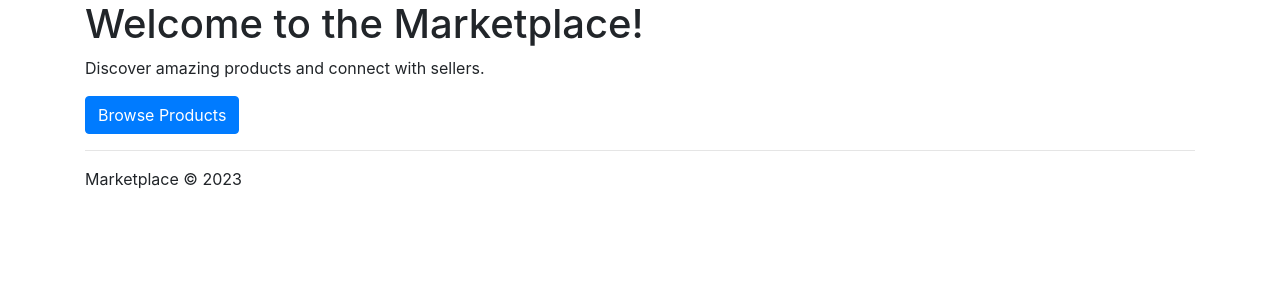
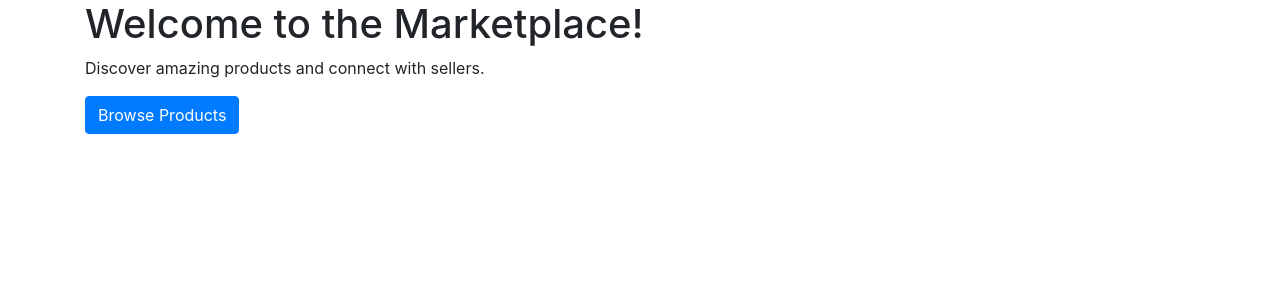
Before and after one commit to cc-bhu/marketplace, a Django app: page / in a window 1280 px wide. Shown: the part 82-382 px from the top of the page. Run offline with Django 4.2, Linux system fonts and the light colour scheme; some libraries are stand-ins or nearby versions.

Commit message:
updated previous mistake of adding some unuseful codes.

```diff
--- a/marketplace/home/templates/index.html
+++ b/marketplace/home/templates/index.html
@@ -23,21 +23,5 @@
         <p>Discover amazing products and connect with sellers.</p>
         <a href="#" class="btn btn-primary">Browse Products</a>
     </div>
-
-    <!-- Add a body page in this webpage-->
-    {% block body %}{% endblock %}
-    <!-- Footer section for copyright information etc... -->
-    <footer>
-        <div class="container">
-            <hr>
-            <p>Marketplace &copy; 2023</p>
-        </div>
-    </footer>
-    <!-- jQuery CDN Link -->
-    <script src="https://code.jquery.com/jquery-3.3.1.slim.min.js"></script>
-    <!-- Popper js link -->
-    <script src="https://cdnjs.cloudflare.com/ajax/libs/popper.js/1.14.7/umd/popper.min.js"></script>
-
-
 </body>
 </html>
```
